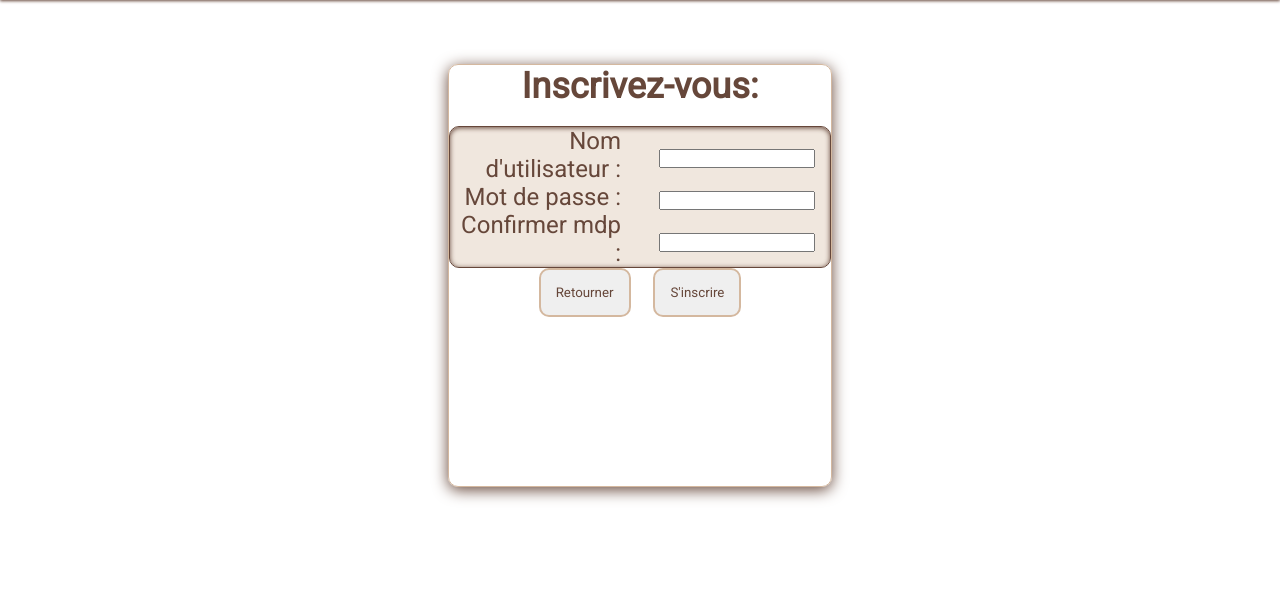
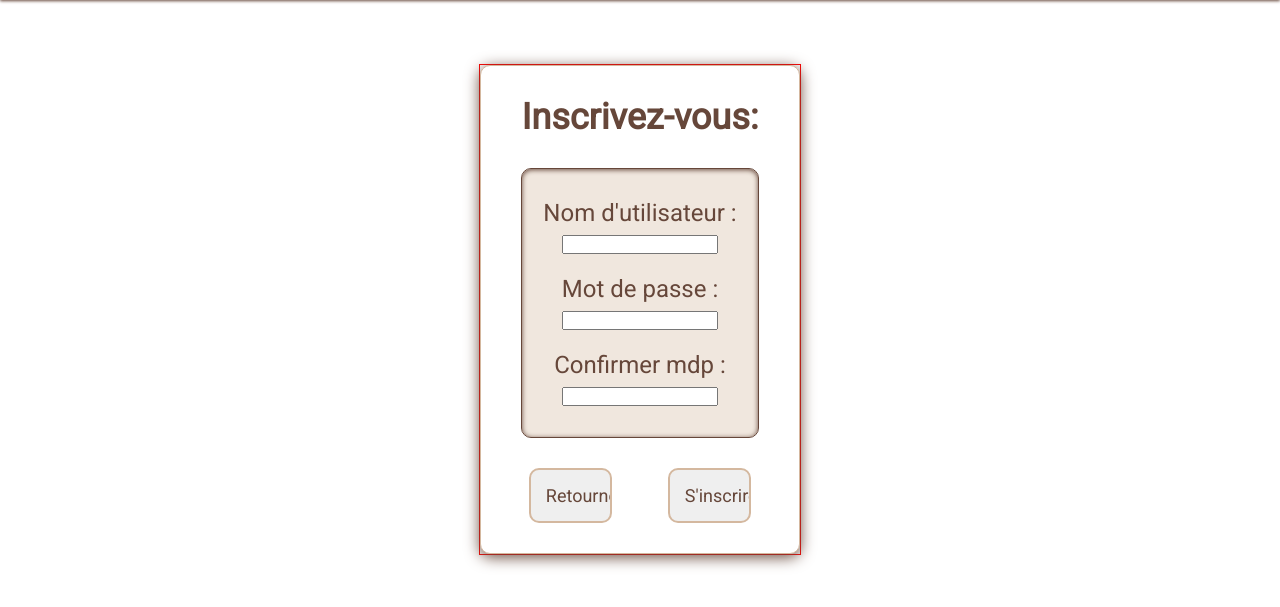
Before and after one commit to Mylaana/-Projet9-DA-Python-Developpez-une-application-Web-en-utilisant-Django, a Django app: page /sign-in/ in a window 1280 px wide. Shown: the part 56-663 px from the top of the page. Run offline with Django 4.2, Linux system fonts and the light colour scheme.

Commit message:
update sign in css

```diff
--- a/authentication/Templates/authentication/sign-in.html
+++ b/authentication/Templates/authentication/sign-in.html
@@ -8,20 +8,22 @@
 
 
 {% block content %}
-<section>
+<section class="sign_in">
     <div class="styled-window">
-        <h1>Inscrivez-vous:</h1>
         <form action="" method="post" novalidate>
             {% csrf_token %}
+            <div class="window-container">
+                <h1>Inscrivez-vous:</h1>
+            </div>
             <div class=styled-window-internal>
                 {% for field in form %}
-                    <div class="form-field-container">
+                    <div class="window-container">
                         <div class="form-label"><label>{{field.label}}</label></div>
                         <div class="form-field"><p>{{field}} </p></div>
                     </div>
                 {% endfor %}
             </div>
-            <div class="form-button">
+            <div class="window-container window-container--button">
                 <input class=btn type="button" onclick="location.href='/index/';" value="Retourner">
                 <input class=btn type="submit" value="S'inscrire">
             </div>
--- a/authentication/static/authentication/index.css
+++ b/authentication/static/authentication/index.css
@@ -46,11 +46,6 @@ section > div {
   padding: 20px;
 }
 
-.styled-window {
-  padding: 20px;
-  background-color: #ffffff;
-}
-
 .styled-window-internal {
   margin: 20px;
 }
--- a/authentication/static/authentication/sign-in.css
+++ b/authentication/static/authentication/sign-in.css
@@ -4,45 +4,46 @@ main {
   width: 100%;
 }
 
-main section {
-  width: 30%;
+main > section {
+  width: 25%;
   margin-top: 5%;
+  height: 40em;
   text-align: center;
   font-size: x-large;
+  border: 1px red solid;
 }
 
-.form-field-container {
-  display: flex;
-  justify-content: space-between;
-  align-items: center;
-}
-.form-field-container div {
-  width: 45%;
-}
-.form-field-container .form-label {
-  text-align: right;
-}
-.form-field-container .form-field {
-  text-align: left;
-}
-
-.form-button {
+.window-container {
   display: flex;
   align-items: center;
+  flex-direction: column;
   justify-content: center;
+  padding-top: 10px;
+  padding-bottom: 10px;
+}
+.window-container--button {
+  flex-direction: row;
+  justify-content: space-around;
 }
 
 .btn {
   margin-right: 3%;
   margin-left: 3%;
+  width: 30%;
+  font-size: large;
 }
 
-form {
-  margin-top: 5%;
-  height: 15em;
+main > section {
+  width: 25%;
+  height: 50%;
+  text-align: center;
+  font-size: x-large;
 }
-form .styled-window-internal > div {
-  height: 25%;
+
+.styled-window-internal {
+  padding-top: 20px;
+  padding-bottom: 20px;
+  margin: 20px;
 }
 
 /*# sourceMappingURL=sign-in.css.map */
--- a/sass/base.scss
+++ b/sass/base.scss
@@ -54,6 +54,8 @@
     border: 1px solid $global-palette-4;
     border-radius: 10px;
     box-shadow: 0px 3px 15px $global-palette-8;
+    padding: 20px;
+    background-color: $global-palette-1;
 }
 .styled-window-internal{
     background-color: $global-palette-3;
--- a/sass/index.scss
+++ b/sass/index.scss
@@ -43,10 +43,6 @@ section > div{
     justify-content: center;
     padding:20px;
 }
-.styled-window{
-    padding: 20px;
-    background-color: $global-palette-1;
-}
 .styled-window-internal{
     margin: 20px;
 }
--- a/sass/sign-in.scss
+++ b/sass/sign-in.scss
@@ -5,43 +5,43 @@ main {
     justify-content: center;
     width: 100%;
 }
-main section{
-    width: 30%;
+main > section{
+    width: 25%;
     margin-top: 5%;
+    height: 40em;
     text-align: center;
     font-size: x-large;
+    border: 1px red solid;
 }
-.form-field-container{
-    display: flex;
-    justify-content: space-between;
-    align-items: center;
-    div{
-        width:45%;
-    }
-    .form-label{
-        text-align: right;
-    }
-    .form-field{
-        text-align: left;
-    }
-}
-.form-button{
+.window-container{
     display: flex;
     align-items: center;
+    flex-direction: column;
     justify-content: center;
+    &--button{
+        flex-direction: row;
+        justify-content: space-around;
+    }
+    $vertical-padding: 10px;
+    padding-top: $vertical-padding;
+    padding-bottom: $vertical-padding;
 }
 .btn{
     $btn-margin : 3%;
     margin-right: $btn-margin;
     margin-left: $btn-margin;
+    width: 30%;
+    font-size: large;
 }
-
-form {
-    margin-top: 5%;
-    height: 15em;
-    & .styled-window-internal {
-        & > div{
-            height: 25%;
-        }
-    }
+main > section{
+    width: 25%;
+    height: 50%;
+    text-align: center;
+    font-size: x-large;
 }
+.styled-window-internal{
+    $blank-size: 20px;
+    padding-top: $blank-size;
+    padding-bottom: $blank-size;
+    margin: $blank-size;
+}
--- a/static/base.css
+++ b/static/base.css
@@ -57,6 +57,8 @@
   border: 1px solid #d4b89f;
   border-radius: 10px;
   box-shadow: 0px 3px 15px #66473a;
+  padding: 20px;
+  background-color: #ffffff;
 }
 
 .styled-window-internal {
```
Also changed, not shown: db.sqlite3, 3 other files.
